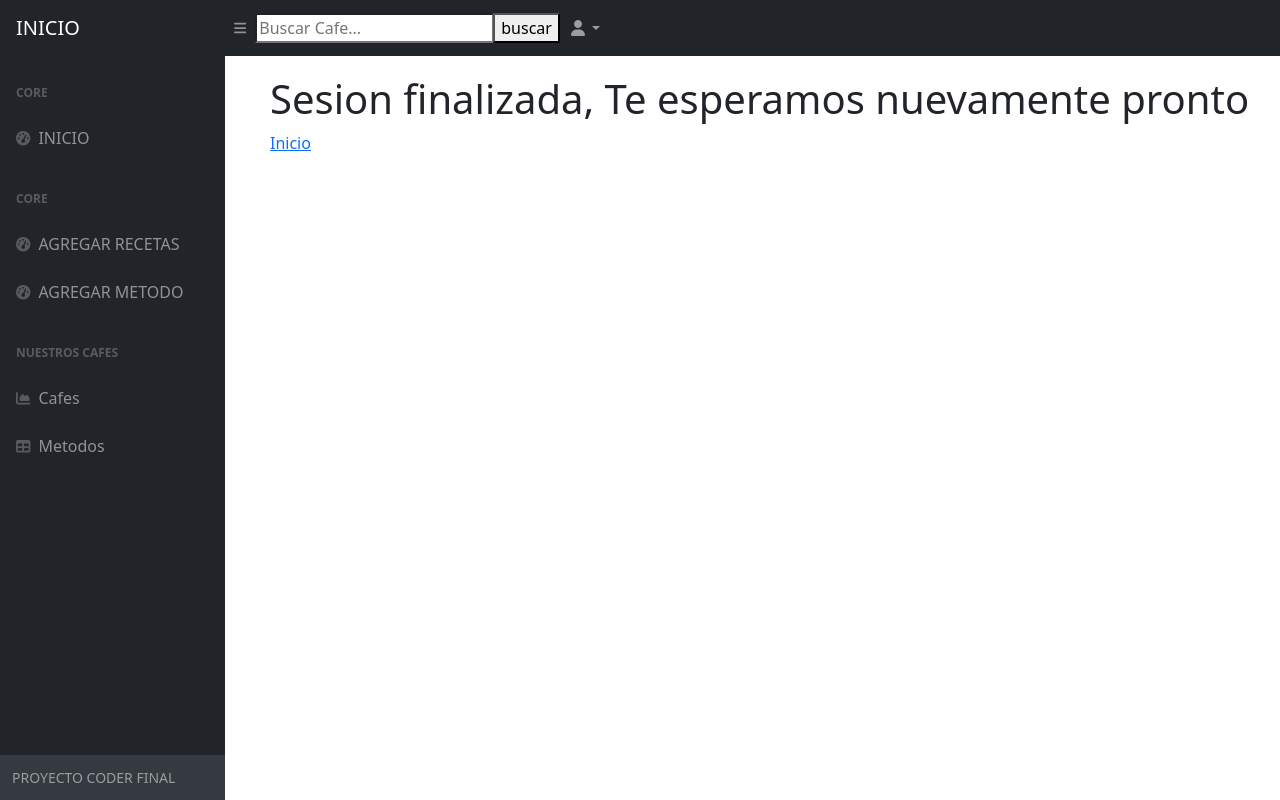
After one commit to ToMartinho/ProyectoFinalCoder, a Django app: page /app_STT/deslog/ in a window 1280 px wide. The commit adds this page. Run offline with Django 4.2, Linux system fonts and the light colour scheme; some libraries are stand-ins or nearby versions.

Commit message:
se agrego funcionabilidad LOGOUT y se restringio el acceso a funciones si el usuario no esta logeado

```diff
--- a/ProyectoSTT/ProyectoSTT/settings.py
+++ b/ProyectoSTT/ProyectoSTT/settings.py
@@ -122,3 +122,5 @@ STATIC_URL = 'static/'
 # https://docs.djangoproject.com/en/4.0/ref/settings/#default-auto-field
 
 DEFAULT_AUTO_FIELD = 'django.db.models.BigAutoField'
+
+LOGIN_URL = '/app_STT/login'
--- a/ProyectoSTT/app_STT/templates/inicio.html
+++ b/ProyectoSTT/app_STT/templates/inicio.html
@@ -30,8 +30,17 @@
                 <li class="nav-item dropdown">
                     <a class="nav-link dropdown-toggle" id="navbarDropdown" href="#" role="button" data-bs-toggle="dropdown" aria-expanded="false"><i class="fas fa-user fa-fw"></i></a>
                     <ul class="dropdown-menu dropdown-menu-end" aria-labelledby="navbarDropdown">
-                        <li><a class="dropdown-item" href={% url "Login" %}>Login</a></li>
-                        <li><a class="dropdown-item" href={% url "Registrar" %}>Crear Usuario</a></li>
+
+
+                        {% if user.is_authenticated %}
+                            <li><p style="margin-left: 15px;">{{user.username}}</p></li>
+                            <li><a class="dropdown-item" href={% url "Deslog" %}>Logout</a></li>
+                        {% else %}
+                            <li><a class="dropdown-item" href={% url "Login" %}>Login</a></li>
+                            <li><a class="dropdown-item" href={% url "Registrar" %}>Crear Usuario</a></li>
+                        {% endif %}
+
+
                     </ul>
                 </li>
             </ul>
--- /dev/null
+++ b/ProyectoSTT/app_STT/templates/logout.html
@@ -0,0 +1,9 @@
+{% extends 'inicio.html' %}
+
+{% block codigoaca %}
+    <div style="margin-left:270px; margin-top:75px;">
+       <h1>Sesion finalizada, Te esperamos nuevamente pronto</h1>
+
+       <a href="{% url 'Inicio' %}">Inicio</a>
+    </div>
+{% endblock codigoaca %}
--- a/ProyectoSTT/app_STT/urls.py
+++ b/ProyectoSTT/app_STT/urls.py
@@ -1,5 +1,6 @@
 from django.urls import path
 from app_STT.views import tipos_de_cafe, inicio, ver_tipos_cafe, ver_lista_metodos, metodos, lista_usuarios, crea_usuario, buscar, ingreso, register
+from django.contrib.auth.views import LogoutView
 
 urlpatterns = [
     path('', inicio, name= "Inicio"),
@@ -12,4 +13,5 @@ urlpatterns = [
     path('buscar/', buscar, name = "buscar"),
     path('login/', ingreso, name = "Login"),
     path('registrar/', register, name = "Registrar"),
+    path('deslog/', LogoutView.as_view(template_name="logout.html"), name = "Deslog"),
 ]
--- a/ProyectoSTT/app_STT/views.py
+++ b/ProyectoSTT/app_STT/views.py
@@ -5,6 +5,9 @@ from app_STT.models import Tipos_de_cafe, Metodo, Usuarios
 from app_STT.forms import UsuarioFormulario
 from django.contrib.auth.forms import AuthenticationForm, UserCreationForm
 from django.contrib.auth import authenticate, login, logout
+from django.contrib.auth.mixins import LoginRequiredMixin #para vistas basadas en CLASES
+from django.contrib.auth.decorators import login_required #para vistas basadas en FUNCIONES
+
 
 # Create your views here.
 
@@ -12,6 +15,7 @@ def inicio(request):
 
     return render(request, 'inicio.html')
 
+@login_required
 def tipos_de_cafe(request):
 
     if (request.method == 'POST'):
@@ -22,11 +26,13 @@ def tipos_de_cafe(request):
 
     return render (request, "TiposDeCafe.html")
 
+
 def ver_tipos_cafe(self):
 
     lista_cafes = Tipos_de_cafe.objects.all()
     return render(self, "Listacafes.html", {"list_cafe": lista_cafes} )
 
+@login_required
 def metodos(request):
 
     if (request.method == 'POST'):
```
Also changed, not shown: ProyectoSTT/db.sqlite3.
